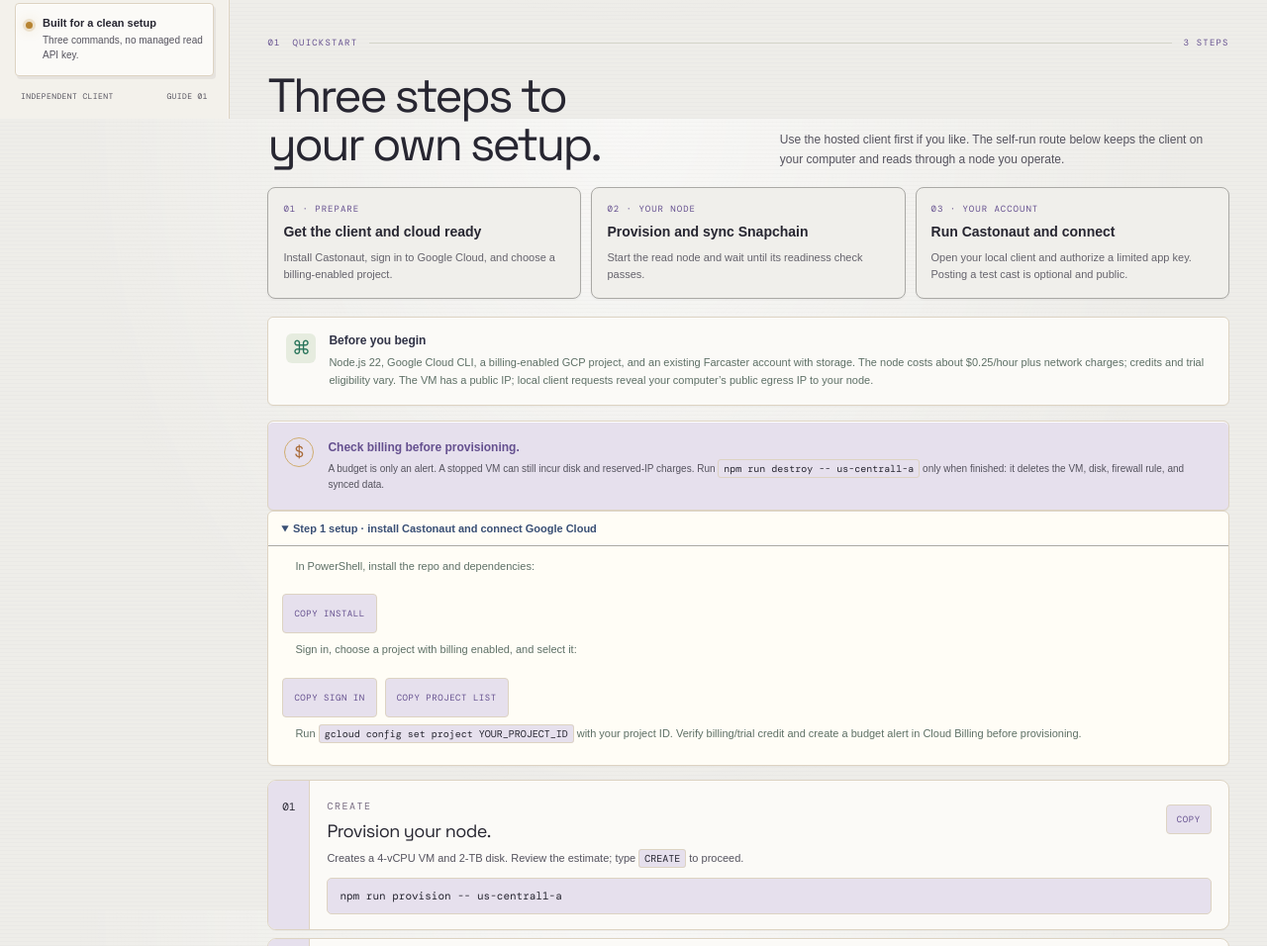
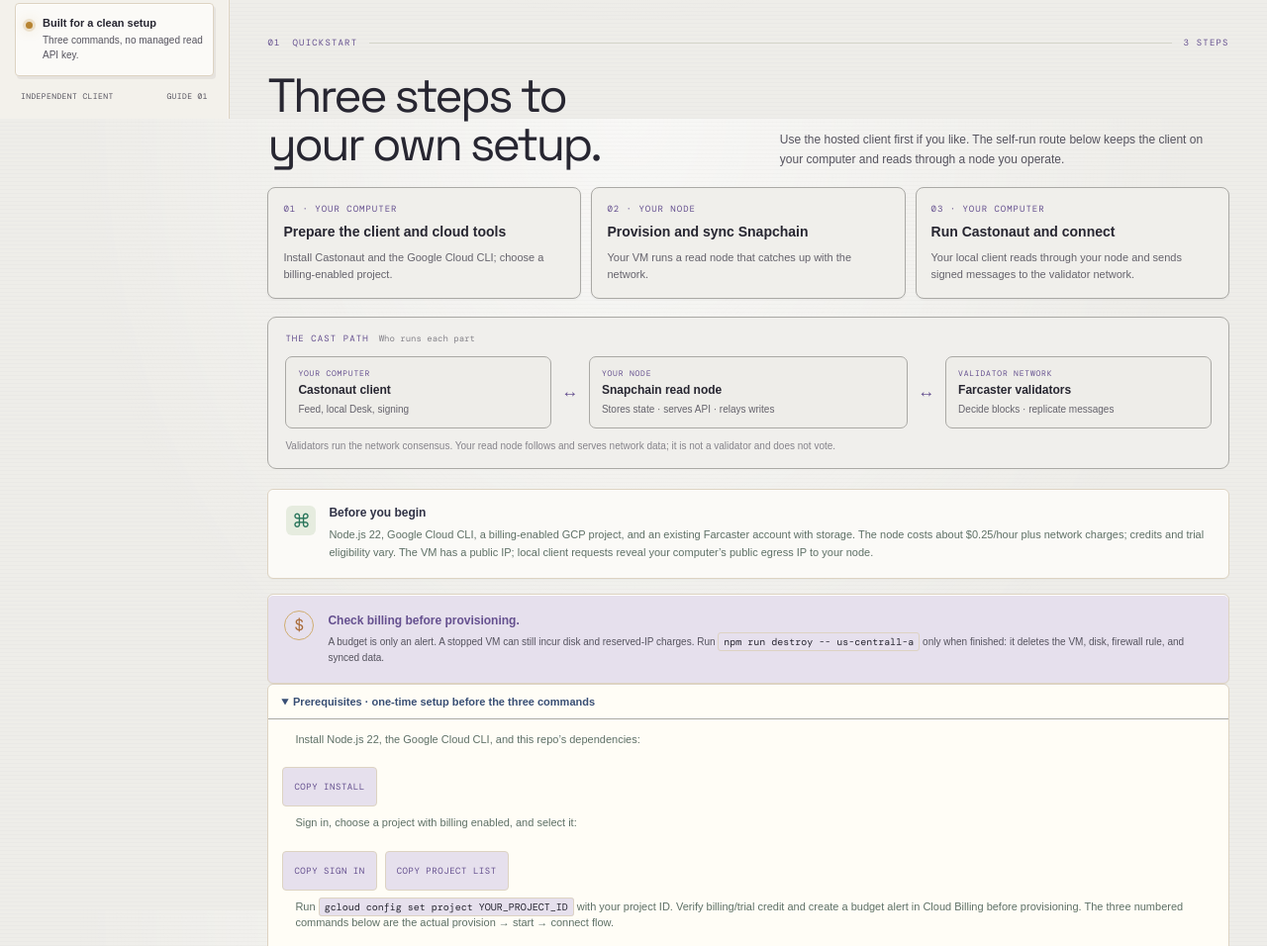
Before and after one commit to wlplease/castonaut, a website built with Vite: page tutorial.html in a window 1280 px wide. Shown: the part 680-1636 px from the top of the page at 99% size. Built offline with nearby package versions, Linux system fonts and the light colour scheme; some packages are replaced by stand-ins of ours.

Commit message:
fasafads

```diff
--- a/src/guide-refresh.css
+++ b/src/guide-refresh.css
@@ -17,6 +17,23 @@
 .quickstart-map article>span{color:var(--station-accent);font:9px var(--mono);letter-spacing:.11em}
 .quickstart-map article>strong{color:var(--station-ink);font-size:14px;line-height:1.3}
 .quickstart-map article>small{color:var(--station-copy-muted);font-size:11px;line-height:1.55}
+.cast-path{margin:14px 0 20px;padding:15px 17px;border:1px solid var(--station-line);border-radius:9px;background:color-mix(in srgb,var(--station-paper) 88%,white)}
+.cast-path-title{display:flex;align-items:baseline;gap:10px;margin-bottom:12px;color:var(--station-accent);font:9px var(--mono);letter-spacing:.12em}
+.cast-path-title small{color:var(--station-copy-soft);font:10px var(--sans);letter-spacing:0}
+.cast-path-flow{display:grid;grid-template-columns:minmax(0,1fr) 24px minmax(0,1.2fr) 24px minmax(0,1fr);align-items:center;gap:7px}
+.cast-path-flow>div{display:grid;gap:5px;min-width:0;padding:11px 12px;border:1px solid var(--station-line);border-radius:7px;background:var(--station-paper)}
+.cast-path-flow>div>span{color:var(--station-accent);font:8px var(--mono);letter-spacing:.1em}
+.cast-path-flow strong{color:var(--station-ink);font-size:12px;line-height:1.3}
+.cast-path-flow small{color:var(--station-copy-muted);font-size:10px;line-height:1.4}
+.cast-path-flow>b{text-align:center;color:var(--station-accent);font-size:17px;font-weight:400}
+.cast-path>p{margin:10px 0 0;color:var(--station-copy-soft);font-size:10px;line-height:1.5}
+.node-ready-example{margin:16px 0;padding:12px;border:1px solid var(--station-line);border-radius:9px;background:var(--station-paper)}
+.node-ready-example img{display:block;width:100%;height:auto;border:1px solid var(--station-line);border-radius:5px;background:#fbf5e7}
+.node-ready-example figcaption{margin-top:9px;color:var(--station-copy-muted);font-size:10px;line-height:1.55}
+.node-ready-example figcaption strong{color:var(--station-ink)}
+.sync-guidance{margin:14px 0;padding:13px 15px;border-left:3px solid var(--station-accent);background:color-mix(in srgb,var(--station-paper) 86%,white)}
+.sync-guidance>strong{color:var(--station-ink);font-size:12px}
+.sync-guidance p{margin:6px 0 0;color:var(--station-copy-muted);font-size:11px;line-height:1.65}
 .quickstart-section .section-intro>p{max-width:68ch;color:var(--station-copy-muted);font-size:12px;line-height:1.65}
 .guide-frame .quickstart-section{scroll-margin-top:86px}
 .guide-frame .quickstart-section .section-intro{margin-bottom:18px}
@@ -43,4 +60,4 @@
 .quickstart-details p{margin:0}
 .quickstart-details small{font-size:9px}
 .quickstart-details a{color:#394f75}
-@media(max-width:620px){.guide-hero{padding:36px 0 30px}.guide-hero h1{font-size:clamp(42px,11vw,58px)}.guide-hero>.lead{font-size:13px}.guide-hero .hero-meta{gap:8px;margin:20px 0}.guide-hero-note{font-size:8px}.guide-hero-actions{gap:12px}.quickstart-map{grid-template-columns:1fr;gap:7px}.quickstart-map article{grid-template-columns:92px minmax(0,1fr);gap:5px 10px;padding:11px 12px}.quickstart-map article>span{grid-row:1 / span 2;align-self:center}.quickstart-map article>strong{font-size:12px}.quickstart-map article>small{font-size:10px}}
+@media(max-width:620px){.guide-hero{padding:36px 0 30px}.guide-hero h1{font-size:clamp(42px,11vw,58px)}.guide-hero>.lead{font-size:13px}.guide-hero .hero-meta{gap:8px;margin:20px 0}.guide-hero-note{font-size:8px}.guide-hero-actions{gap:12px}.quickstart-map{grid-template-columns:1fr;gap:7px}.quickstart-map article{grid-template-columns:92px minmax(0,1fr);gap:5px 10px;padding:11px 12px}.quickstart-map article>span{grid-row:1 / span 2;align-self:center}.quickstart-map article>strong{font-size:12px}.quickstart-map article>small{font-size:10px}.cast-path{padding:12px}.cast-path-flow{grid-template-columns:1fr;gap:5px}.cast-path-flow>div{padding:9px 10px}.cast-path-flow>b{transform:rotate(90deg);height:16px;font-size:14px}.cast-path-flow small{font-size:9px}}
--- a/tutorial.html
+++ b/tutorial.html
@@ -58,15 +58,18 @@
           <section class="guide-section quickstart-section" id="quickstart">
             <div class="section-kicker"><span>01</span><span>QUICKSTART</span><span class="section-rule"></span><span>3 STEPS</span></div>
             <div class="section-intro"><h2>Three steps to your own setup.</h2><p>Use the hosted client first if you like. The self-run route below keeps the client on your computer and reads through a node you operate.</p></div>
-            <div class="quickstart-map" aria-label="Three steps to a self-run Castonaut setup"><article><span>01 · PREPARE</span><strong>Get the client and cloud ready</strong><small>Install Castonaut, sign in to Google Cloud, and choose a billing-enabled project.</small></article><article><span>02 · YOUR NODE</span><strong>Provision and sync Snapchain</strong><small>Start the read node and wait until its readiness check passes.</small></article><article><span>03 · YOUR ACCOUNT</span><strong>Run Castonaut and connect</strong><small>Open your local client and authorize a limited app key. Posting a test cast is optional and public.</small></article></div>
+            <div class="quickstart-map" aria-label="Three steps to a self-run Castonaut setup"><article><span>01 · YOUR COMPUTER</span><strong>Prepare the client and cloud tools</strong><small>Install Castonaut and the Google Cloud CLI; choose a billing-enabled project.</small></article><article><span>02 · YOUR NODE</span><strong>Provision and sync Snapchain</strong><small>Your VM runs a read node that catches up with the network.</small></article><article><span>03 · YOUR COMPUTER</span><strong>Run Castonaut and connect</strong><small>Your local client reads through your node and sends signed messages to the validator network.</small></article></div>
+            <div class="cast-path" role="img" aria-label="Cast path: Castonaut runs on your computer, reads feed data from your Snapchain node, and sends signed Farcaster messages through it to the validator network; validators decide and replicate the messages."><div class="cast-path-title"><span>THE CAST PATH</span><small>Who runs each part</small></div><div class="cast-path-flow"><div><span>YOUR COMPUTER</span><strong>Castonaut client</strong><small>Feed, local Desk, signing</small></div><b aria-hidden="true">↔</b><div><span>YOUR NODE</span><strong>Snapchain read node</strong><small>Stores state · serves API · relays writes</small></div><b aria-hidden="true">↔</b><div><span>VALIDATOR NETWORK</span><strong>Farcaster validators</strong><small>Decide blocks · replicate messages</small></div></div><p>Validators run the network consensus. Your read node follows and serves network data; it is not a validator and does not vote.</p></div>
             <div class="prereq-strip"><span class="prereq-icon" aria-hidden="true">⌘</span><div><strong>Before you begin</strong><small>Node.js 22, Google Cloud CLI, a billing-enabled GCP project, and an existing Farcaster account with storage. The node costs about $0.25/hour plus network charges; credits and trial eligibility vary. The VM has a public IP; local client requests reveal your computer’s public egress IP to your node.</small></div></div>
             <div class="cost-note"><span class="cost-mark" aria-hidden="true">$</span><div><strong>Check billing before provisioning.</strong><p>A budget is only an alert. A stopped VM can still incur disk and reserved-IP charges. Run <code>npm run destroy -- us-central1-a</code> only when finished: it deletes the VM, disk, firewall rule, and synced data.</p></div></div>
-            <details class="hardware-option first-run-setup" open><summary>Step 1 setup · install Castonaut and connect Google Cloud</summary><div class="first-run-commands"><p>In PowerShell, install the repo and dependencies:</p><button type="button" class="copy-command" data-copy="git clone https://github.com/wlplease/castonaut.git; cd castonaut; npm ci" aria-label="Copy repository install command">COPY INSTALL</button><p>Sign in, choose a project with billing enabled, and select it:</p><button type="button" class="copy-command" data-copy="gcloud auth login" aria-label="Copy Google Cloud sign-in command">COPY SIGN IN</button><button type="button" class="copy-command" data-copy="gcloud projects list" aria-label="Copy Google Cloud project list command">COPY PROJECT LIST</button><p>Run <code>gcloud config set project YOUR_PROJECT_ID</code> with your project ID. Verify billing/trial credit and create a budget alert in Cloud Billing before provisioning.</p></div></details>
+            <details class="hardware-option first-run-setup" open><summary>Prerequisites · one-time setup before the three commands</summary><div class="first-run-commands"><p>Install Node.js 22, the Google Cloud CLI, and this repo’s dependencies:</p><button type="button" class="copy-command" data-copy="git clone https://github.com/wlplease/castonaut.git; cd castonaut; npm ci" aria-label="Copy repository install command">COPY INSTALL</button><p>Sign in, choose a project with billing enabled, and select it:</p><button type="button" class="copy-command" data-copy="gcloud auth login" aria-label="Copy Google Cloud sign-in command">COPY SIGN IN</button><button type="button" class="copy-command" data-copy="gcloud projects list" aria-label="Copy Google Cloud project list command">COPY PROJECT LIST</button><p>Run <code>gcloud config set project YOUR_PROJECT_ID</code> with your project ID. Verify billing/trial credit and create a budget alert in Cloud Billing before provisioning. The three numbered commands below are the actual provision → start → connect flow.</p></div></details>
             <div class="command-stack">
               <article class="command-card"><div class="command-number">01</div><div class="command-content"><div class="command-head"><div><span class="overline">CREATE</span><h3>Provision your node.</h3></div><button class="copy-command" data-copy="npm run provision -- us-central1-a" aria-label="Copy provisioning command">COPY</button></div><p>Creates a 4-vCPU VM and 2-TB disk. Review the estimate; type <code>CREATE</code> to proceed.</p><pre><code>npm run provision -- us-central1-a</code></pre></div></article>
               <article class="command-card"><div class="command-number">02</div><div class="command-content"><div class="command-head"><div><span class="overline">SYNC</span><h3>Start Snapchain.</h3></div><button class="copy-command" data-copy="npm run node -- us-central1-a" aria-label="Copy node setup command">COPY</button></div><p>Follow the official read-node setup prompts. Leave the VM running while the first snapshot syncs; it can take hours.</p><pre><code>npm run node -- us-central1-a</code></pre><p>In another terminal, repeat this check until it says <strong>READY</strong> and the endpoint is reachable:</p><div class="step-command"><code>npm run node:check -- us-central1-a</code><button type="button" class="copy-command" data-copy="npm run node:check -- us-central1-a" aria-label="Copy node readiness command">COPY CHECK</button></div></div></article>
               <article class="command-card"><div class="command-number">03</div><div class="command-content"><div class="command-head"><div><span class="overline">OPEN</span><h3>Connect Castonaut.</h3></div><button class="copy-command" data-copy="npm run client -- --zone us-central1-a" aria-label="Copy client command">COPY</button></div><p>Keep the node running and open the local link. Connect an existing Farcaster account with storage using its recovery phrase. Castonaut checks the account in this tab, then uses it to authorize a separate, scoped browser key. This authorization is gasless; it needs no wallet extension or Optimism transaction. A test cast is optional and will be public.</p><pre><code>npm run client -- --zone us-central1-a</code></pre><small class="privacy-note">The node sees your computer’s public IP in local mode. Only enter a recovery phrase on a build whose code and operator you trust.</small></div></article>
             </div>
+            <figure class="node-ready-example"><img src="/docs/screenshots/node-ready.png" alt="Snapchain node status example: VM running, API responding, three active shards, one-second maximum delay, and READY status; shard heights and message counts are included." loading="lazy" /><figcaption><strong>What ready looks like.</strong> This real status capture shows all three shard heights, sync delay, and a READY result. Heights and counts change as the network advances; this is an example, not a live reading.</figcaption></figure>
+            <div class="sync-guidance"><strong>If sync is slow</strong><p>First sync can take hours. Run <code>npm run node:status:once -- us-central1-a</code> more than once and compare shard heights and delays. If heights are advancing and delay is falling, leave the VM running and check again later. If progress stalls, inspect the status output for disk space, peer mesh, and recent logs. Don’t delete the database or repeatedly recreate the node to force sync.</p></div>
             <details class="hardware-option quickstart-cost"><summary>Monitoring and cleanup commands</summary><div class="quickstart-details"><p>Use this read-only snapshot to inspect sync, disk, and container health:</p><code>npm run node:status:once -- us-central1-a</code><div class="trial-saver-actions"><button type="button" class="copy-command" data-copy="npm run node:status:once -- us-central1-a" aria-label="Copy the read-only node status command">COPY STATUS</button><button type="button" class="copy-command" data-copy="npm run destroy -- us-central1-a" aria-label="Copy the node cleanup command">COPY CLEANUP</button></div><small>Cleanup asks you to type <code>DELETE</code>. It removes the VM, disk, firewall rule, and node data. <a href="https://cloud.google.com/signup-faqs" target="_blank" rel="noreferrer">Google trial details ↗</a></small></div></details>
             <details class="hardware-option"><summary>Run your own client?</summary><div class="quickstart-details"><p>The hosted site needs no setup or personal node. To run the client locally, clone the repo, run <code>npm ci</code>, then connect it to a node you trust:</p><code>npm run client -- --node-url https://YOUR-NODE</code><button type="button" class="copy-command" data-copy="npm run client -- --node-url https://YOUR-NODE" aria-label="Copy local client command">COPY CLIENT COMMAND</button><p>This opens a local web app, not a packaged desktop app. If you use your own public node, it can see your computer’s public IP.</p><a href="https://github.com/wlplease/castonaut" target="_blank" rel="noreferrer">MIT source on GitHub ↗</a></div></details>
             <details class="hardware-option"><summary>Use your own computer?</summary><p>A home node needs 4 CPU cores, 16 GB RAM, about 2 TB storage, stable internet, and public ports. Its peers can see your home public IP. <a href="https://github.com/farcasterxyz/snapchain#running-a-node" target="_blank" rel="noreferrer">Node requirements ↗</a></p></details>
```
Also changed, not shown: README.md, docs/screenshots/node-ready.png (added).
